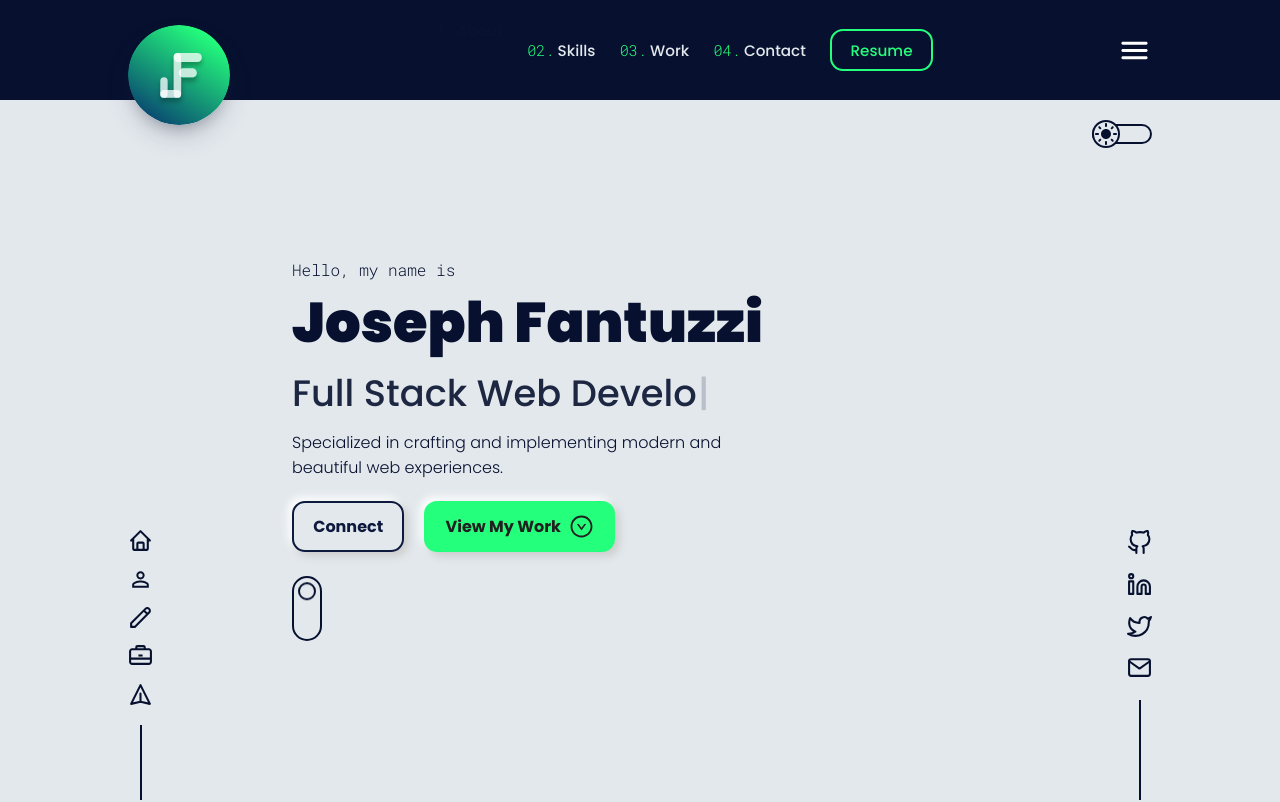
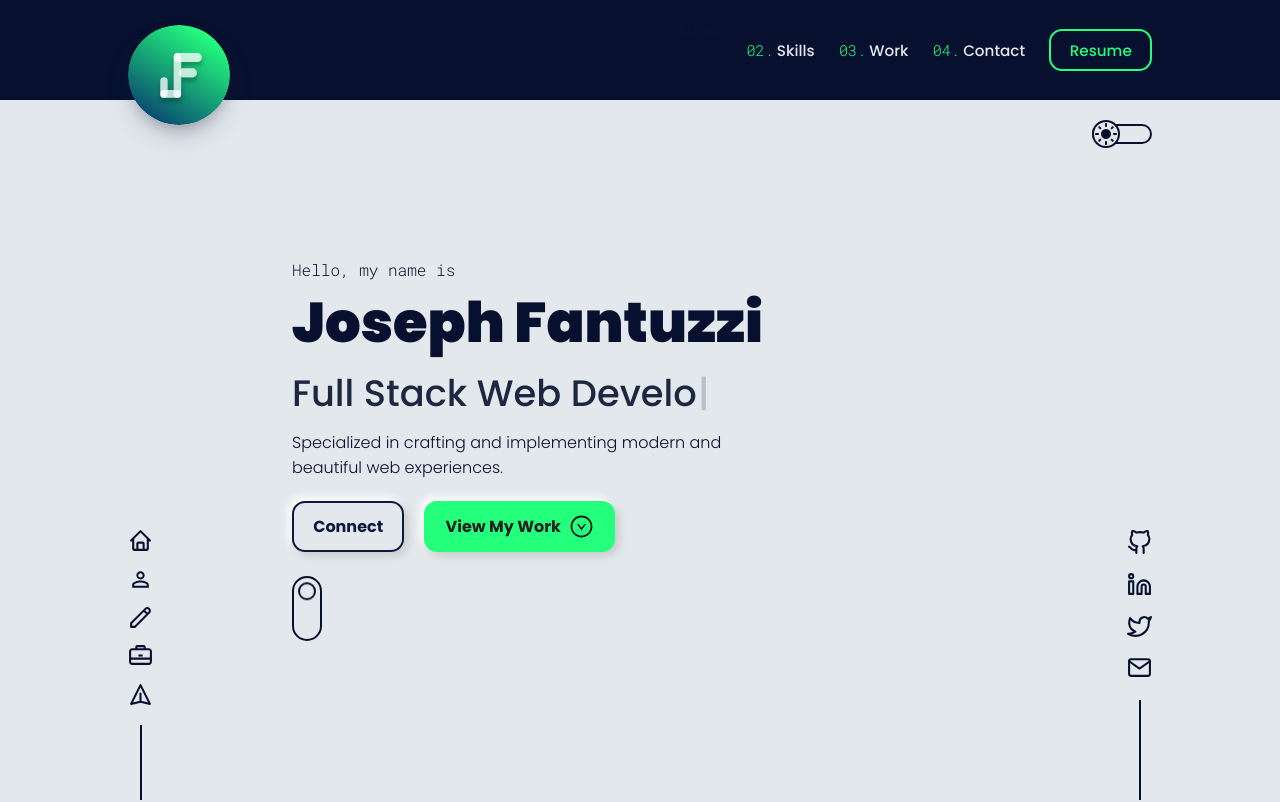
Before and after one commit to joseph-fantuzzi/portfolio-website, a Next.js app: page / in a window 1280 px wide. Shown: the top 802 px of the page. Built offline with nearby package versions, Linux system fonts and the light colour scheme.

Commit message:
fixed hamburger icon issue when deploying to vercel

```diff
--- a/components/Navbar.js
+++ b/components/Navbar.js
@@ -1,9 +1,25 @@
+import React, { useState, useEffect } from "react";
 import styles from "../styles/Navbar.module.css";
 import Logo from "./Logo";
 import MenuRoundedIcon from "@mui/icons-material/MenuRounded";
 import { Link } from "react-scroll";
 
 const Navbar = ({ setMobileNav }) => {
+  const [hamburgerVisible, setHamburgerVisible] = useState(false);
+
+  function checkMatch() {
+    const x = window.matchMedia("(min-width: 800px)");
+    if (!x.matches) {
+      setHamburgerVisible(true);
+    } else {
+      setHamburgerVisible(false);
+    }
+  }
+
+  useEffect(() => {
+    checkMatch();
+  }, []);
+
   const links = ["About", "Skills", "Work", "Contact"];
 
   return (
@@ -32,11 +48,13 @@ const Navbar = ({ setMobileNav }) => {
             Resume
           </a>
         </div>
-        <MenuRoundedIcon
-          className={styles.hamburger}
-          fontSize="large"
-          onClick={() => setMobileNav(true)}
-        />
+        {hamburgerVisible && (
+          <MenuRoundedIcon
+            className={styles.hamburger}
+            fontSize="large"
+            onClick={() => setMobileNav(true)}
+          />
+        )}
       </div>
     </div>
   );
```
